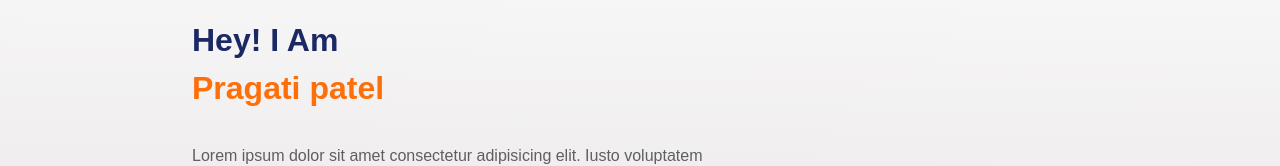
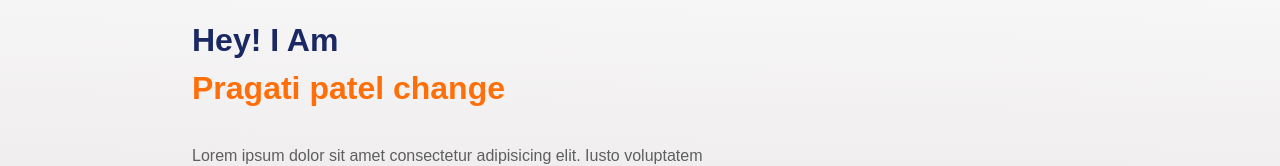
Before and after one commit to Pragati-patel/learn-js, a plain HTML site: page index.html in a window 1280 px wide. Shown: the part 188-354 px from the top of the page. Drawn offline with Linux system fonts and the light colour scheme.

Commit message:
changes added

```diff
--- a/index.html
+++ b/index.html
@@ -25,7 +25,7 @@
     </div>
     <div class="hero-sec">
         <div class="hero-1 hero-com">
-            <h1>Hey! I Am <br /><span>Pragati patel</span></h1>
+            <h1>Hey! I Am <br /><span>Pragati patel change</span></h1>
             <p>
                 Lorem ipsum dolor sit amet consectetur adipisicing elit. Iusto
                 voluptatem corporis perferendis dignissimos sint
```
